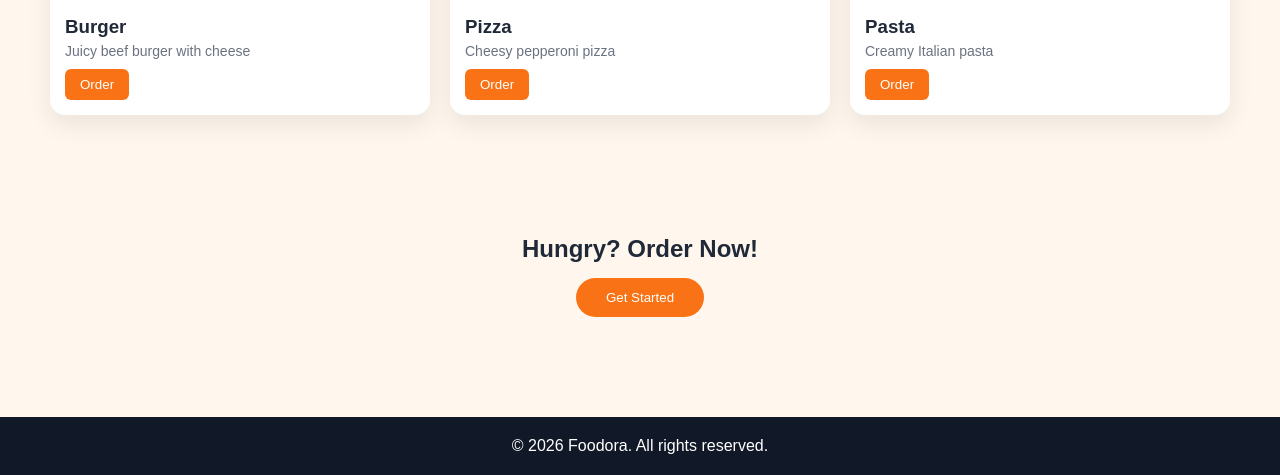
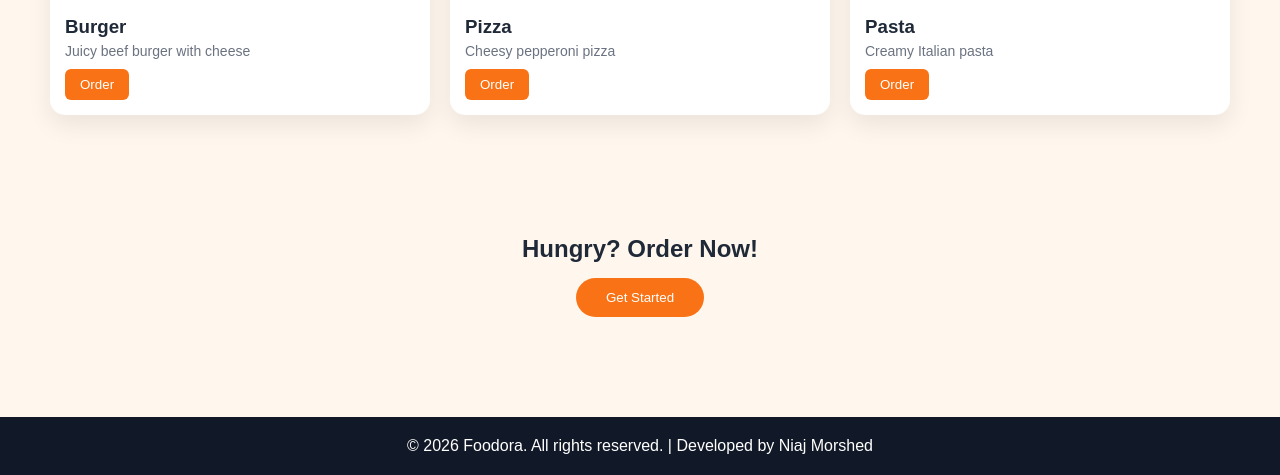
Before and after one commit to Niaj-Morshed/Foodora--Restaurant-eCommerce-site, a plain HTML site: page index.html in a window 1280 px wide. Shown: the part 935-1410 px from the top of the page. Drawn offline with Linux system fonts and the light colour scheme.

Commit message:
Foodora--Restaurant-eCommerce-site

```diff
--- a/7.html
+++ b/index.html
@@ -312,7 +312,7 @@ footer{
 📌 FOOTER
 ======================= -->
 <footer>
-  <p>© 2026 Foodora. All rights reserved.</p>
+  <p>© 2026 Foodora. All rights reserved. | Developed by Niaj Morshed</p>
 </footer>
 
 </body>
```
